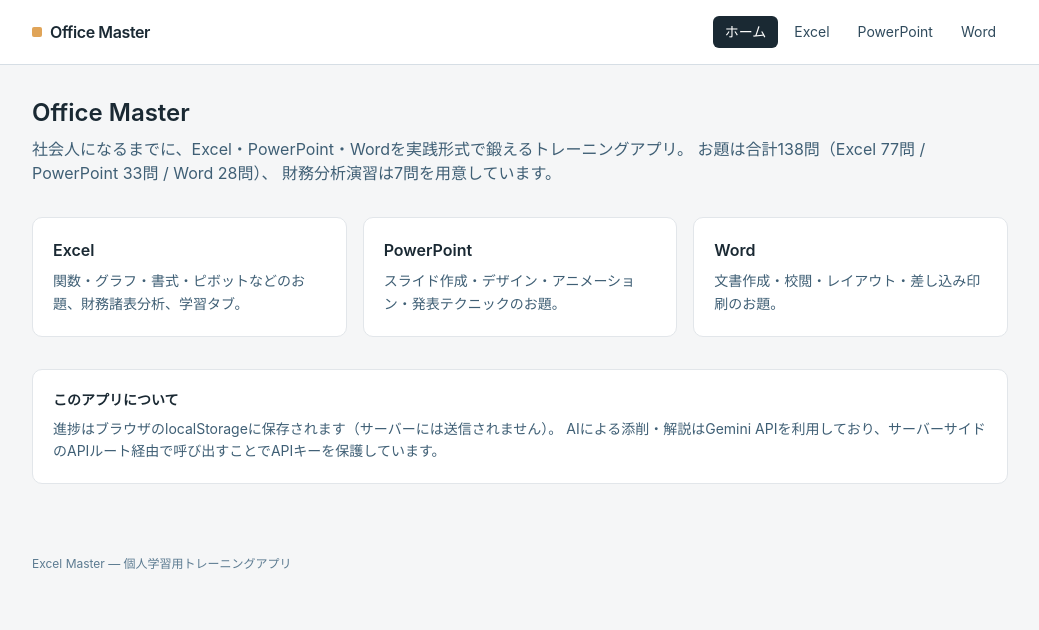
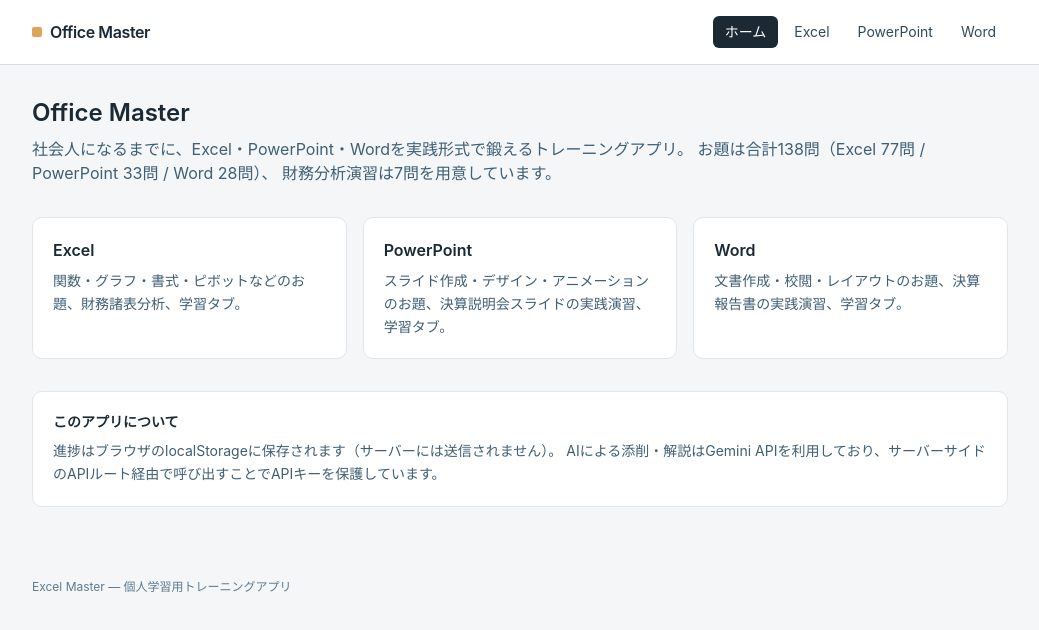
Before and after one commit to kane111-ai/excel-app, a Next.js app: page / in a window 1280 px wide. Shown: the top 630 px of the page, without its empty margins (120-1159 px from the left). Built offline with nearby package versions, Linux system fonts and the light colour scheme.

Commit message:
Add files via upload

```diff
--- a/app/page.js
+++ b/app/page.js
@@ -13,12 +13,12 @@
   {
     href: '/powerpoint/practice',
     title: 'PowerPoint',
-    desc: 'スライド作成・デザイン・アニメーション・発表テクニックのお題。',
+    desc: 'スライド作成・デザイン・アニメーションのお題、決算説明会スライドの実践演習、学習タブ。',
   },
   {
     href: '/word/practice',
     title: 'Word',
-    desc: '文書作成・校閲・レイアウト・差し込み印刷のお題。',
+    desc: '文書作成・校閲・レイアウトのお題、決算報告書の実践演習、学習タブ。',
   },
 ];
 
```
